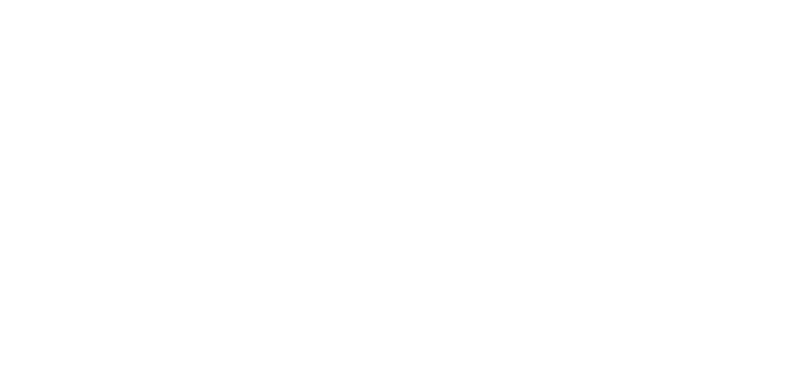
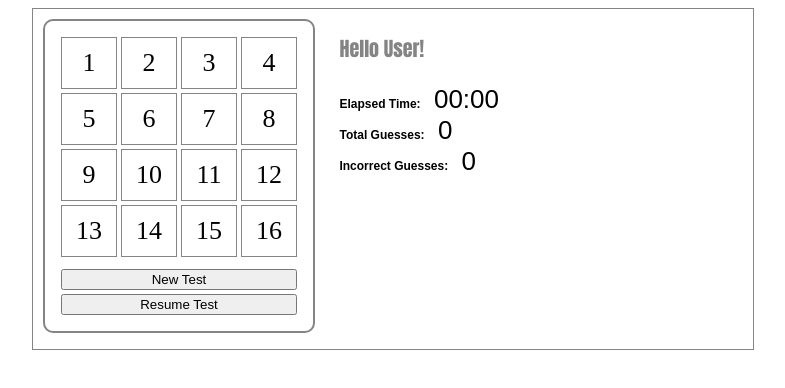
Before and after one commit to MichaelRandall/GuessApp, a plain HTML site: page index.html in a window 1280 px wide. Shown: the whole page, without its empty margins (247-1032 px from the left). Drawn offline with Linux system fonts and the light colour scheme.

Commit message:
added simple layout, styles, and scripting for initial app load

```diff
--- a/Content/Styles/GuessApp.css
+++ b/Content/Styles/GuessApp.css
@@ -1 +1,59 @@
-body{}
+body{
+    font-family:'Arial Unicode MS',Arial,Helvetica, sans-serif;
+}
+
+/*--------------Layout--------------*/
+#container{
+    width:700px;
+    min-height:320px;
+    margin-left:auto;
+    margin-right:auto;
+    border:solid 1px #848484;
+    padding:10px;
+}
+#ui_holder{
+    display:inline-block;
+    vertical-align:top;
+    border:solid 2px #848484;
+    border-radius:10px;
+    padding:14px;
+}
+#game_board{
+    width:240px;
+    display:flex;
+    flex-wrap:wrap;
+}
+#interface_holder{
+    width:240px;
+    text-align:center;
+    margin-top:8px;
+}
+.tiles{
+    width:50px;
+    min-height:50px;
+    border:solid 1px #848484;
+    flex-grow:1;
+    margin:2px;
+    text-align:center;
+    line-height:50px;
+    font-size:26px;
+    font-family:'Arial Rounded MT';
+}
+button{
+    margin:2px;
+    width:236px;
+}
+#stats_holder{
+    width:200px;
+    display:inline-block;
+    margin-left:20px;
+}
+#stats_title{
+    margin-top:14px;
+}
+#stats_data{
+    margin-top:20px;
+}
+#time{}
+#total_guesses{}
+#incorrect_guesses{}
--- a/Scripts/Default.js
+++ b/Scripts/Default.js
@@ -1 +1,53 @@
-//Basic load initialization scripts go here
+function Board(rows, columns) {
+    var rows = rows;
+    var columns = columns;
+    var grid = rows * columns;
+    this.getGridCount = function () {
+        return grid;
+    };
+    this.buildBoard = function (gridsCnt) {
+        var theBoard = document.getElementById('game_board');
+        var theGrids = "";
+        for (var i = 1; i <= gridsCnt; i++) {
+            var newDiv = document.createElement('div');
+            newDiv.setAttribute('id', i);
+            newDiv.setAttribute('class', 'tiles');
+            var newText = document.createTextNode(i);
+            newDiv.appendChild(newText);
+            theBoard.appendChild(newDiv);
+        }
+    }
+}
+function createBoard(rwCnt, colCnt) {
+    var myBoard = new Board(rwCnt, colCnt);
+    var theCount = myBoard.getGridCount();
+    myBoard.buildBoard(theCount);
+    console.log(theCount);
+}
+//function Game() {
+//    game_id
+//    status not_started, started, paused, complete
+//    start_time
+//    end_time
+//    player
+//    move_count
+//}
+function sharePointReady() {
+    console.log("sharePointRead has fired");
+    var value = SP.UserProfiles.PersonProperties.get_displayName();
+    console.log(value);
+    console.log("This isn't working");
+}
+function getUserInfo() {
+    SP.SOD.executeFunc("SP.UserProfiles.js", "SP.Runtime.js", "SP.js", "SP.ClientContext");
+    sharePointReady();
+    console.log("getUserInfo has fired");
+}
+function init() {
+    //create a sample board on app opening
+    //show a board
+    //show controls - new game or existing game
+    createBoard(4, 4);
+    getUserInfo();
+    //create a new game when the user selects new game
+}
--- a/Scripts/GuessApp.js
+++ b/Scripts/GuessApp.js
@@ -1 +1,27 @@
-//GuessApp scripts go here
+function Board(rows, columns) {
+    var rows = rows;
+    var columns = columns;
+    var grid = rows * columns;
+    this.getGridCount = function(){
+        return grid;
+    };
+    this.buildBoard = function (gridsCnt) {
+        var theBoard = document.getElementById('game_board');
+        var theGrids = "";
+        for (var i = 1; i <= gridsCnt; i++) {
+            var newDiv = document.createElement('div');
+            newDiv.setAttribute('id', i);
+            newDiv.setAttribute('class', 'tiles');
+            var newText = document.createTextNode(i);
+            newDiv.appendChild(newText);
+            theBoard.appendChild(newDiv);
+        }
+    }
+}
+
+function createBoard(rwCnt, colCnt){
+    var myBoard = new Board(rwCnt,colCnt);
+    var theCount = myBoard.getGridCount();
+    myBoard.buildBoard(theCount);
+    console.log(theCount);
+}
--- a/index.html
+++ b/index.html
@@ -1,5 +1,34 @@
-<!DOCTYPE>
+<!DOCTYPE html>
 <html>
-<head><title></title></head>
-<body></body>
+<head>
+    <meta charset="utf-8" />
+    <title>Guess App</title>
+    <link href="Content/Styles/GuessApp.css" rel="stylesheet" />
+    <script src="Scripts/GuessApp.js"></script>
+    <script src="Scripts/Default.js"></script>
+</head>
+<body>
+    <div id="container">
+        <div id="ui_holder">
+            <div id="game_board"></div>
+            <div id="interface_holder">
+                <button value="New_Test">New Test</button>
+                <button value="Resume_Test">Resume Test</button>
+            </div>
+        </div>
+        <div id="stats_holder">
+            <div id="stats_title" style="font-size:20px;font-family:Impact, Haettenschweiler, 'Arial Narrow Bold', sans-serif;color:#848484">Hello User!</div>
+            <div id="stats_data">
+                <div id="time" style="font-size:12px;"><b>Elapsed Time:</b> <span style="font-size:26px;margin-left:10px;">00:00</span></div>
+                <div id="total_guesses" style="font-size:12px;"><b>Total Guesses:</b> <span style="font-size:26px;margin-left:10px;">0</span></div>
+                <div id="incorrect_guesses" style="font-size:12px;"><b>Incorrect Guesses:</b> <span style="font-size:26px;margin-left:10px;">0</span></div>
+            </div>
+        </div>
+    </div>
+    <script type="text/javascript">
+        window.onload = function () {
+            init();
+        };
+    </script>
+</body>
 </html>
```
